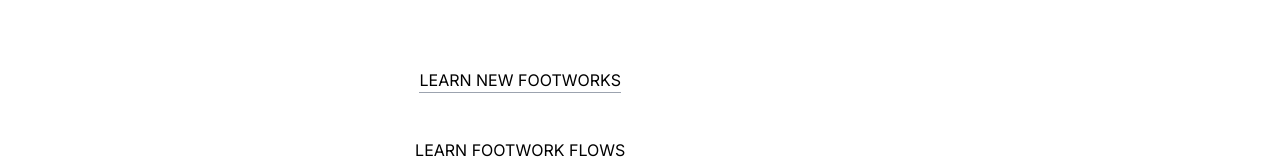
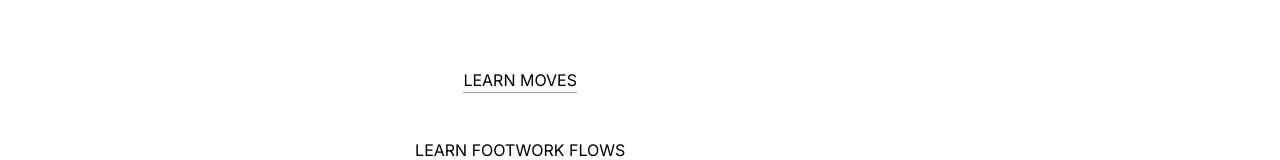
Before and after one commit to volaix/breakdancedb, a Next.js app: page / in a window 1280 px wide. Both pictures are taken after a click on the element 19 px from the left and 22 px from the top of the page. Shown: the part 228-388 px from the top of the page. Built offline with nearby package versions, Linux system fonts and the light colour scheme.

Commit message:
better semantic

```diff
--- a/src/app/_components/Header.tsx
+++ b/src/app/_components/Header.tsx
@@ -62,7 +62,7 @@ export default function RenderHeader() {
                 </div>
                 <ul className="flex	min-h-[250px] flex-col items-center justify-between text-black">
                   <li className="my-2 border-b border-gray-400 uppercase">
-                    <a href="/learnmoves">Learn New Footworks</a>
+                    <a href="/learnmoves">Learn Moves</a>
                   </li>
                   {inDevelopment || (
                     <li className="my-2 border-b border-gray-400 uppercase">
```
